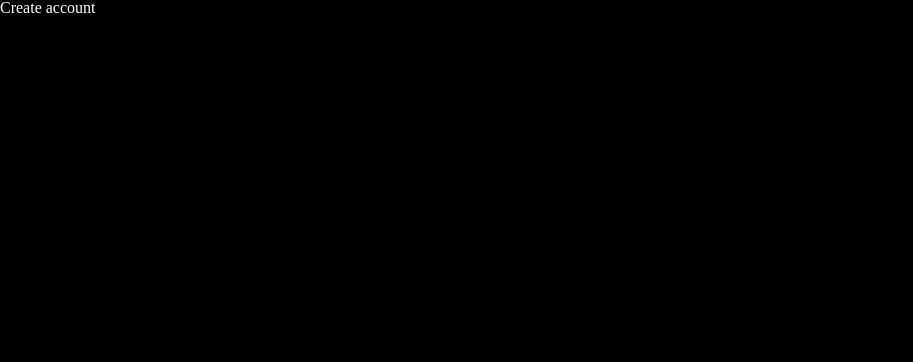
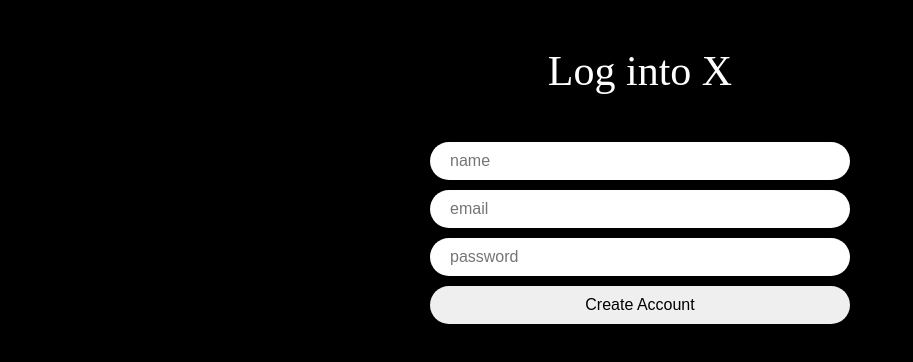
Before and after one commit to ohhhhhho/nwitter-clone, a React (Vite) app: page /create-account in a window 1280 px wide. Shown: the top 362 px of the page, without its empty margins (0-913 px from the left). Built offline with nearby package versions, Linux system fonts and the light colour scheme.

Commit message:
create-account markup

```diff
--- a/src/App.tsx
+++ b/src/App.tsx
@@ -4,10 +4,11 @@
 import Profile from "./routes/profile";
 import Login from "./routes/login";
 import CreateAccout from "./routes/create-account";
-import { createGlobalStyle } from "styled-components";
+import styled, { createGlobalStyle } from "styled-components";
 import reset from "styled-reset";
 import { useEffect, useState } from "react";
 import LoadingScreen from "./components/loading-screen";
+import { auth } from "./firebase";
 
 const router = createBrowserRouter([
   {
@@ -45,20 +46,27 @@
   }
 `;
 
+const Wrraper = styled.div`
+  height: 100vh;
+  display: flex;
+  justify-content: center;
+`;
+
 function App() {
   const [isLoading, setIsLoading] = useState(true);
   const init = async () => {
-    //wait for firebase
+    await auth.authStateReady(); //최초 인증 상태가 완료될때 실행되는 Promise를 return한다. firebase가 쿠키와 토큰을 읽고 백엔드와 소통해서 로그인 여부를 확인하는 동안 기다린다
     setIsLoading(false);
-    // setTimeout(() => setIsLoading(false), 2000); 로딩확인
   };
   useEffect(() => {
     init();
   }, []);
   return (
     <>
-      <GlobalStyles />
-      {isLoading ? <LoadingScreen /> : <RouterProvider router={router} />}
+      <Wrraper>
+        <GlobalStyles />
+        {isLoading ? <LoadingScreen /> : <RouterProvider router={router} />}
+      </Wrraper>
     </>
   );
 }
--- a/src/routes/create-account.tsx
+++ b/src/routes/create-account.tsx
@@ -1,7 +1,101 @@
+import { useState } from "react";
+import styled from "styled-components";
+
+const Wrapper = styled.div`
+  height: 100%;
+  display: flex;
+  flex-direction: column;
+  align-items: center;
+  width: 420px;
+  padding: 50px 0px;
+`;
+const Form = styled.form`
+  margin-top: 50px;
+  display: flex;
+  flex-direction: column;
+  gap: 10px;
+  width: 100%;
+`;
+const Title = styled.h1`
+  font-size: 42px;
+`;
+const Input = styled.input`
+  padding: 10px 20px;
+  border-radius: 50px;
+  border: none;
+  width: 100%;
+  font-size: 16px;
+  &[type="submit"] {
+    cursor: pointer;
+    &:hover {
+      opacity: 0.8;
+    }
+  }
+`;
+const Error = styled.span`
+  font-weight: 600;
+  color: tomato;
+`;
+
 export default function CreateAccout() {
+  const [isLoading, setLoading] = useState(false);
+  const [name, setName] = useState("");
+  const [email, setEmail] = useState("");
+  const [password, setPassword] = useState("");
+  const [error, SetError] = useState("");
+  const onchange = (e: React.ChangeEvent<HTMLInputElement>) => {
+    const {
+      target: { name, value },
+    } = e;
+    if (name === "name") {
+      setName(value);
+    } else if (name === "email") {
+      setEmail(value);
+    } else if (name === "password") {
+      setPassword(value);
+    }
+  };
+  const onSubmit = (e: React.FormEvent<HTMLFormElement>) => {
+    e.preventDefault();
+    //계정생상
+    //사용자의 프로필 이름 세팅
+    //홈페이지로 리다이렉션
+    console.log(name, email, password);
+  };
   return (
-    <>
-      <h1>Create account</h1>
-    </>
+    <Wrapper>
+      <Title>Log into X</Title>
+      <Form onSubmit={onSubmit}>
+        <Input
+          name="name"
+          value={name}
+          placeholder="name"
+          type="text"
+          required
+          onChange={onchange}
+        ></Input>
+        <Input
+          name="email"
+          value={email}
+          placeholder="email"
+          type="email"
+          required
+          onChange={onchange}
+        ></Input>
+        <Input
+          name="password"
+          value={password}
+          placeholder="password"
+          type="password"
+          required
+          onChange={onchange}
+        ></Input>
+        <Input
+          type="submit"
+          value={isLoading ? "Loding..." : "Create Account"}
+        ></Input>
+      </Form>
+      {error !== "" ? <Error>{error}</Error> : null}
+    </Wrapper>
   );
 }
```
Also changed, not shown: 2 other files (tests, documents, lock files or other folders).
